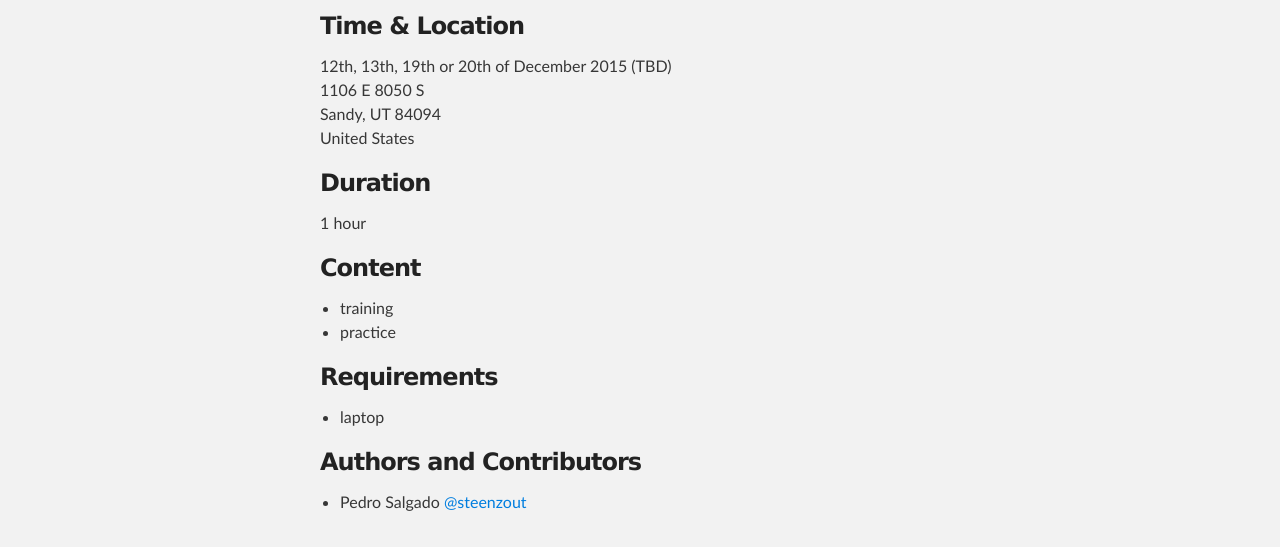
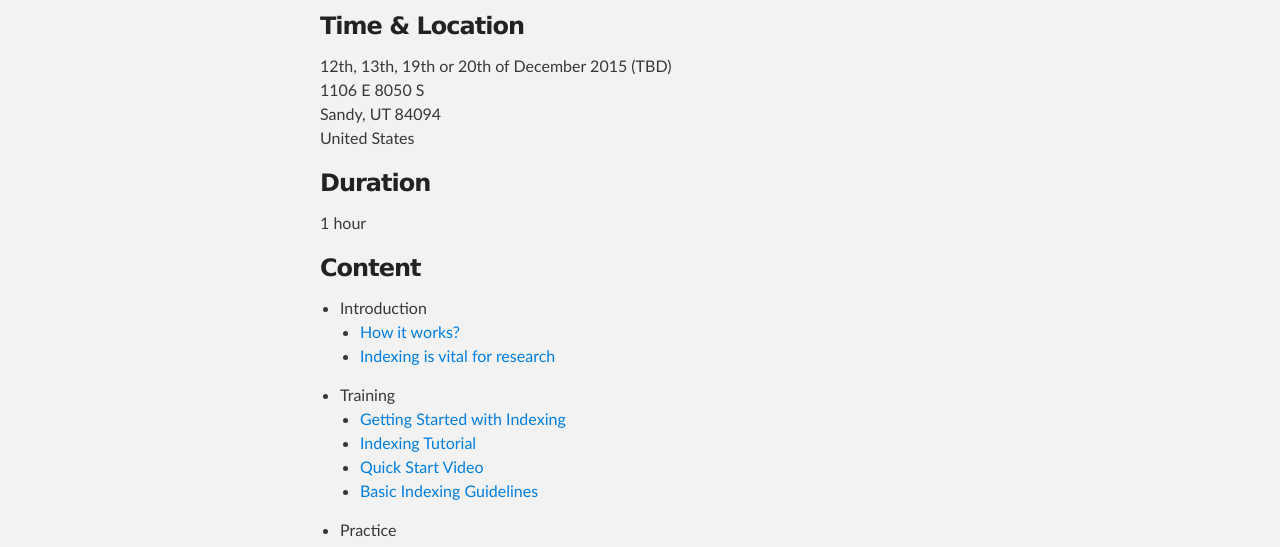
Before and after one commit to steenzout/201512-indexing, a plain HTML site: page index.html in a window 1280 px wide. Shown: the part 252-799 px from the top of the page. Drawn offline with Linux system fonts and the light colour scheme.

Commit message:
added training content

```diff
--- a/index.html
+++ b/index.html
@@ -50,8 +50,19 @@
 <a id="content" class="anchor" href="#content" aria-hidden="true"><span class="octicon octicon-link"></span></a>Content</h3>
 
 <ul>
-<li>training</li>
-<li>practice</li>
+  <li>Introduction</li>
+  <ul>
+    <li><a href="http://bcove.me/628xt280">How it works?</a></li>
+    <li><a href="http://bcove.me/41ok3bjr">Indexing is vital for research</a></li>
+  </ul>
+  <li>Training</li>
+  <ul>
+    <li><a href="https://familysearch.org/indexing/get-started-indexer">Getting Started with Indexing</a></li>
+    <li><a href="https://broadcast.lds.org/elearning/FHD/Local_Support/FamilySearchIndexing/EN/Indexing/Lesson1/index.html">Indexing Tutorial</a></li>
+    <li><a href="http://broadcast.lds.org/elearning/FHD/Local_Support/FamilySearchIndexing/EN/demos/FS_index.html?v=http://broadcast.lds.org/elearning/FHD/Local_Support/FamilySearchIndexing/EN/demos/IndexQuickStart">Quick Start Video</a></li>
+    <li><a href="https://familysearch.org/ask/salesforce/viewArticle?urlname=Basic-Indexing-Guidelines-1381813432182&lang=en">Basic Indexing Guidelines</a></li>
+  </ul>
+  <li>Practice</li>
 </ul>
 
 <h3>
```
